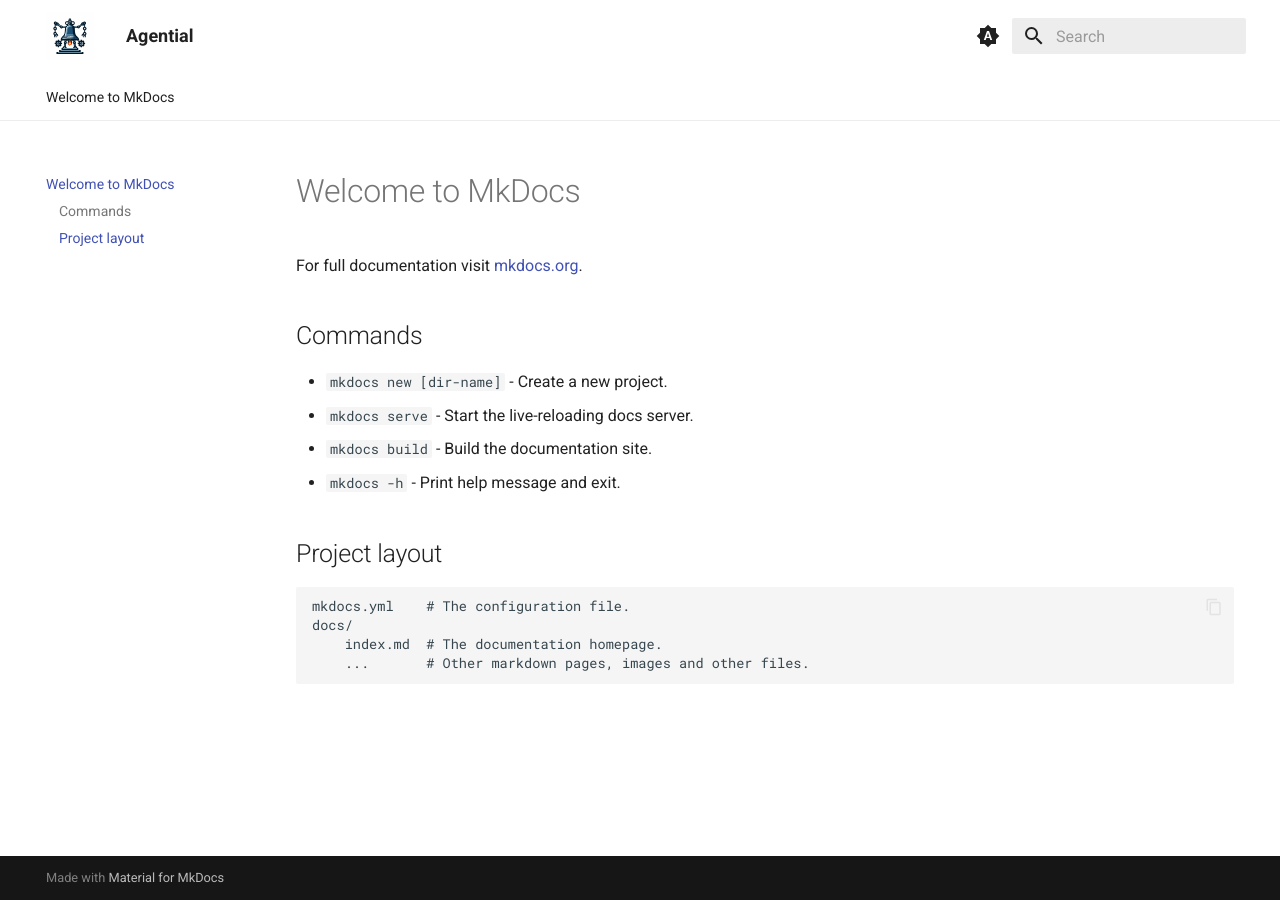
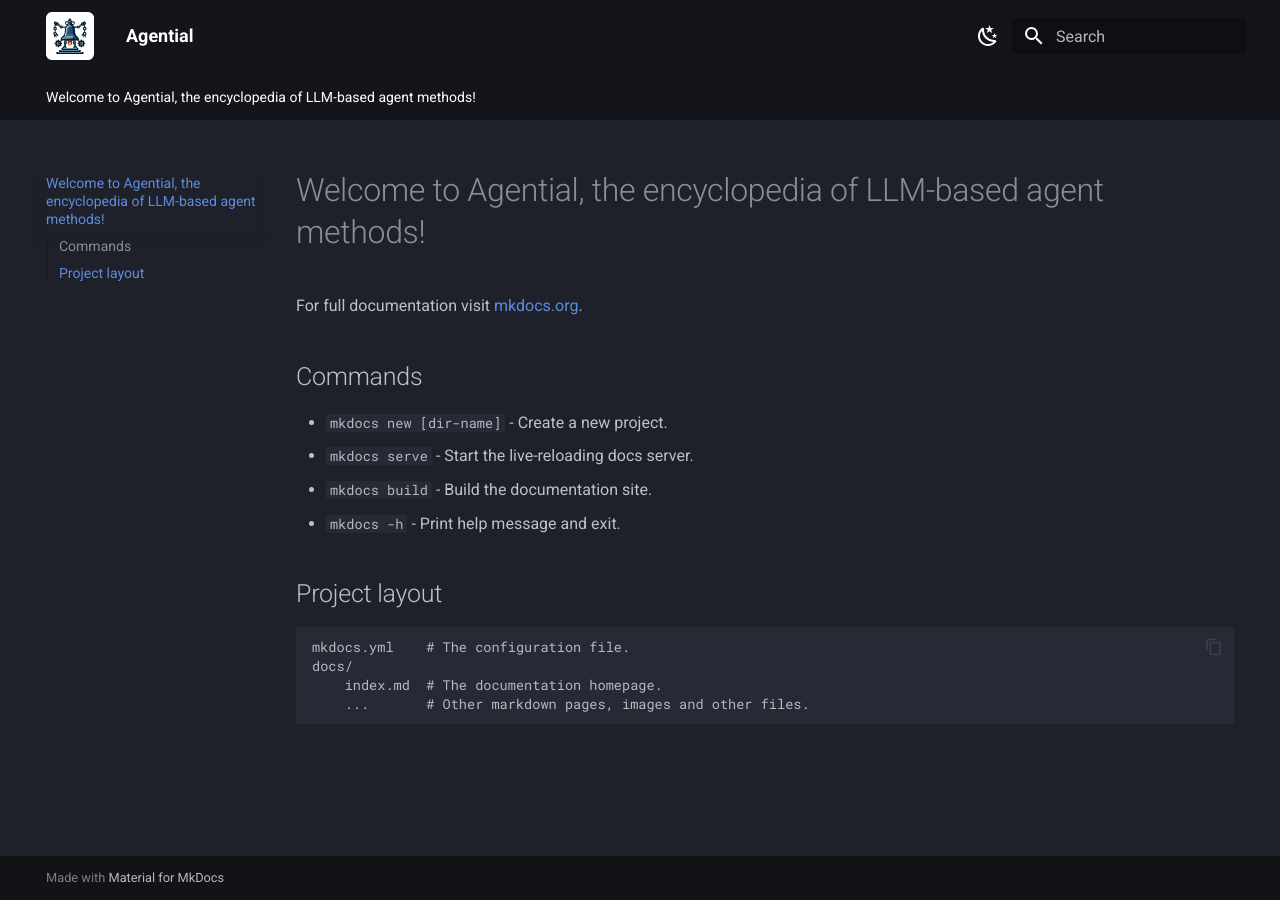
Before and after one commit to agential-ai/agential, an MkDocs documentation site: the page built from docs/docs/index.md, in a window 1280 px wide. Built offline with MkDocs 1.6.1 and Material for MkDocs 9.7.7, drawn with Linux system fonts in a browser that asks for light colours.

Commit message:
added icon and favicon

```diff
--- a/docs/docs/index.md
+++ b/docs/docs/index.md
@@ -1,4 +1,4 @@
-# Welcome to MkDocs
+# Welcome to Agential, the encyclopedia of LLM-based agent methods!
 
 For full documentation visit [mkdocs.org](https://www.mkdocs.org).
 
--- a/docs/mkdocs.yml
+++ b/docs/mkdocs.yml
@@ -4,7 +4,11 @@
 theme:
   name: material
   logo: _static/assets/bell.svg
+  favicon: _static/assets/bell.png
+  language: en
   features:
+    - header.autohide
+    - announce.dismiss
     - navigation.instant
     - navigation.tabs
     - navigation.sections
@@ -20,23 +24,17 @@
     - search.highlight
   language: en
   palette:
-    - media: (prefers-color-scheme)
+    - scheme: slate
+      primary: black
+      accent: deep orange
       toggle:
-        icon: material/brightness-auto
+        icon: material/weather-night
         name: Switch to light mode
-    - accent: purple
-      media: "(prefers-color-scheme: light)"
+    - scheme: default
       primary: white
-      scheme: default
+      accent: deep orange
       toggle:
-        icon: material/brightness-7
-        name: Switch to dark mode
-    - accent: purple
-      media: "(prefers-color-scheme: dark)"
-      primary: black
-      scheme: slate
-      toggle:
-        icon: material/brightness-4
-        name: Switch to system preference
+        icon: material/weather-sunny
+        name: Switch to night mode
 nav:
   - 'index.md'
```
Also changed, not shown: docs/docs/_static/assets/bell.png (added), docs/docs/_static/assets/bell.svg.
